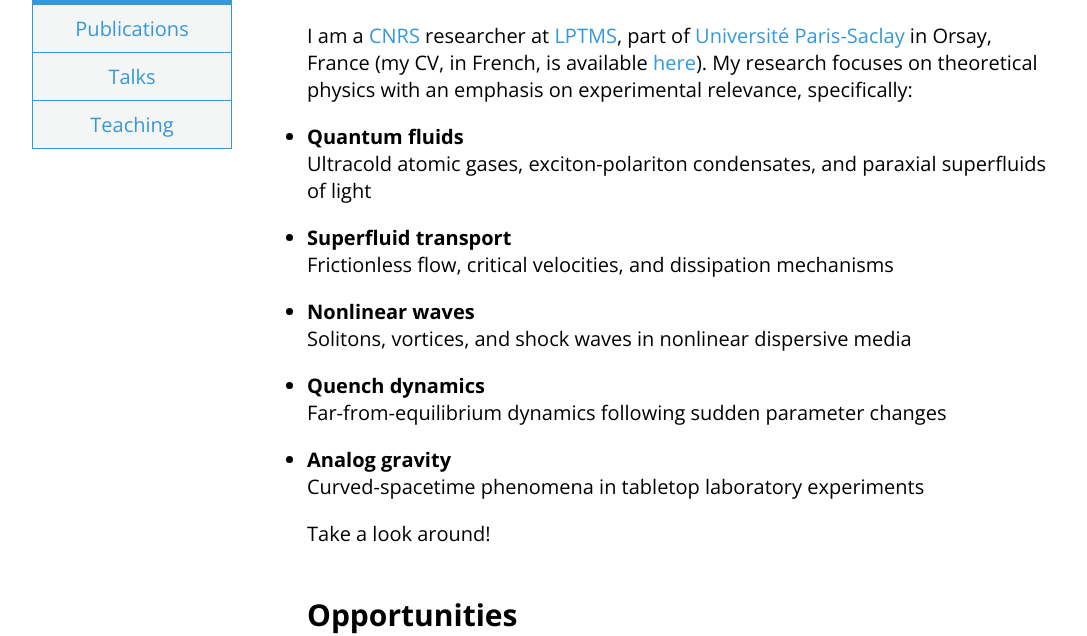
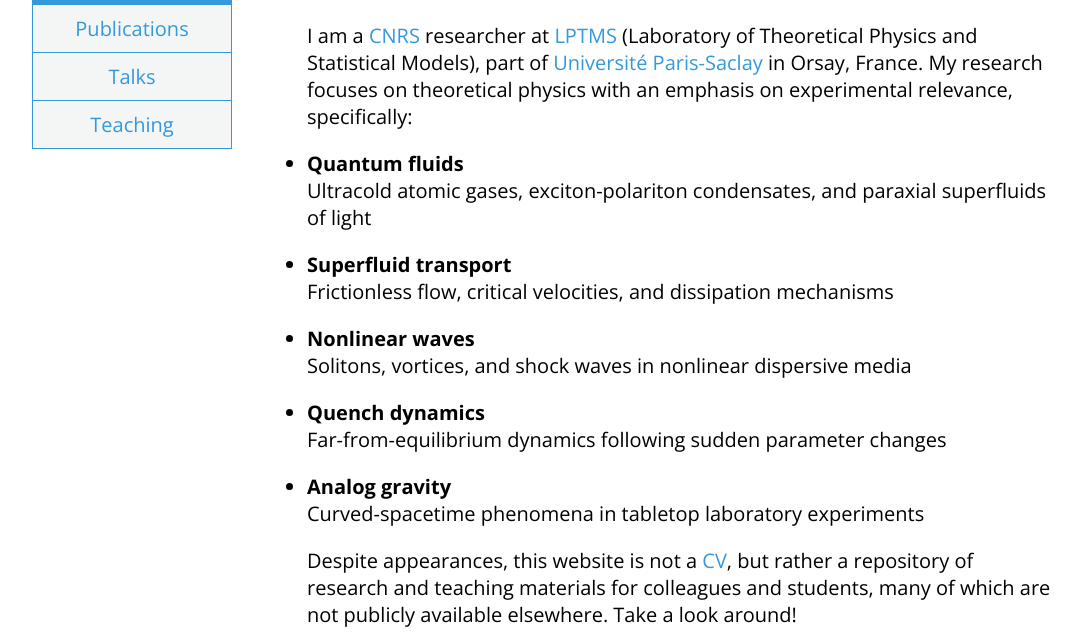
Before and after one commit to pierre-elie-larre/pierre-elie-larre.github.io, a plain HTML site: page index.html in a window 1280 px wide. Shown: the part 345-981 px from the top of the page, without its empty margins (96-1183 px from the left). Drawn offline with nearby package versions, Linux system fonts and the light colour scheme.

Commit message:
Revise content in index.html for clarity
Updated the introduction and clarification about the website's purpose.

```diff
--- a/index.html
+++ b/index.html
@@ -115,7 +115,7 @@ Welcome!<!---->
 </h2>
 
 <p>
-I am a <a href="https://www.cnrs.fr/en" target="_blank">CNRS</a> researcher at <a href="https://www.lptms.universite-paris-saclay.fr/" target="_blank">LPTMS</a>, part of <a href="https://www.universite-paris-saclay.fr/en" target="_blank">Université Paris-Saclay</a> in Orsay, France (my CV, in French, is available <a href="CV.pdf" target="_blank">here</a>). My research focuses on theoretical physics with an emphasis on experimental relevance, specifically:<!---->
+I am a <a href="https://www.cnrs.fr/en" target="_blank">CNRS</a> researcher at <a href="https://www.lptms.universite-paris-saclay.fr/" target="_blank">LPTMS</a> (Laboratory of Theoretical Physics and Statistical Models), part of <a href="https://www.universite-paris-saclay.fr/en" target="_blank">Université Paris-Saclay</a> in Orsay, France. My research focuses on theoretical physics with an emphasis on experimental relevance, specifically:<!---->
 </p>
 
 <div class="list">
@@ -152,7 +152,7 @@ Curved-spacetime phenomena in tabletop laboratory experiments<!---->
 </div>
 
 <p>
-Take a look around!<!---->
+Despite appearances, this website is not a <a href="CV.pdf" target="_blank">CV</a>, but rather a repository of research and teaching materials for colleagues and students, many of which are not publicly available elsewhere. Take a look around!<!---->
 </p>
 
 <br>
```
